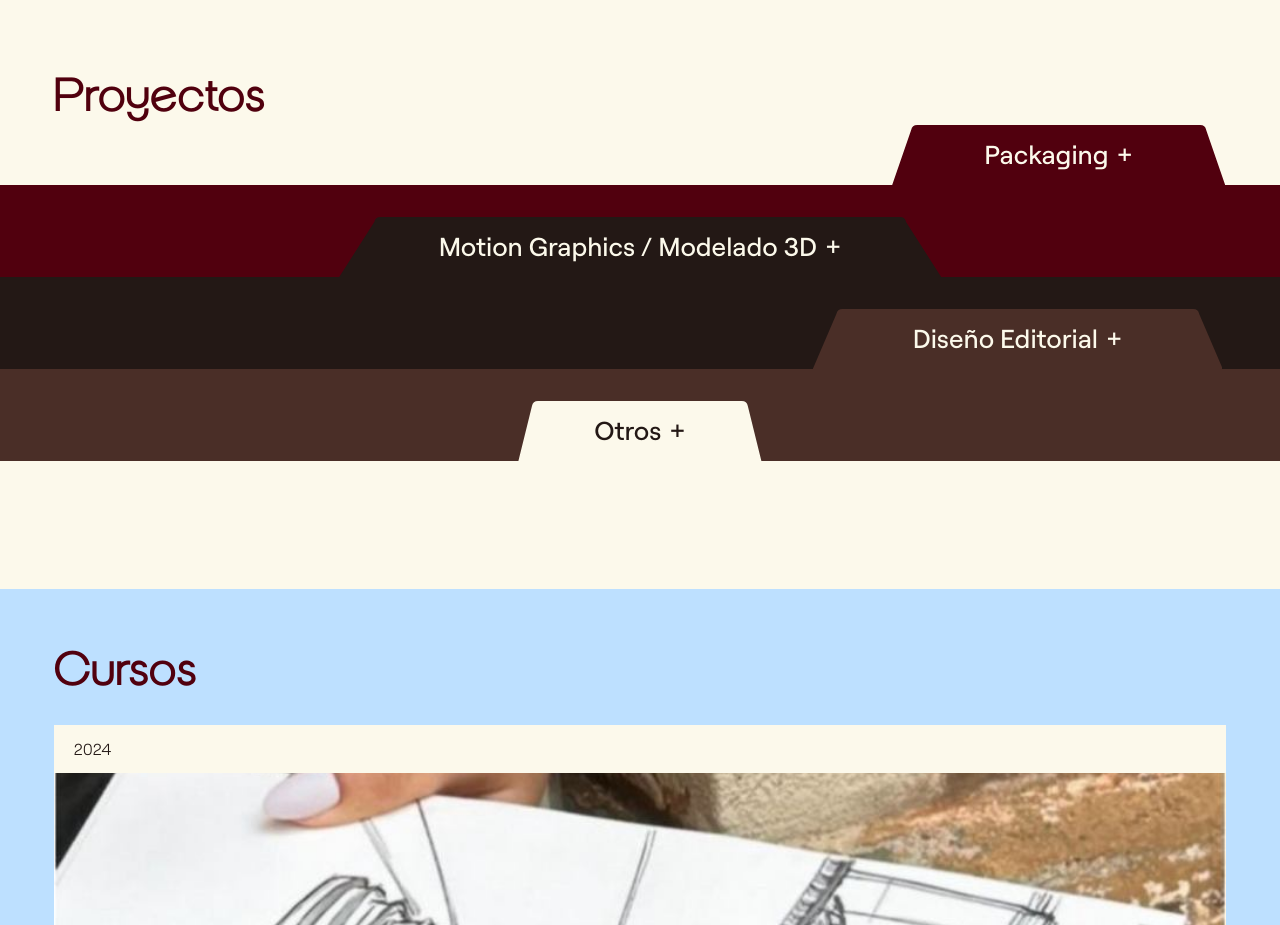
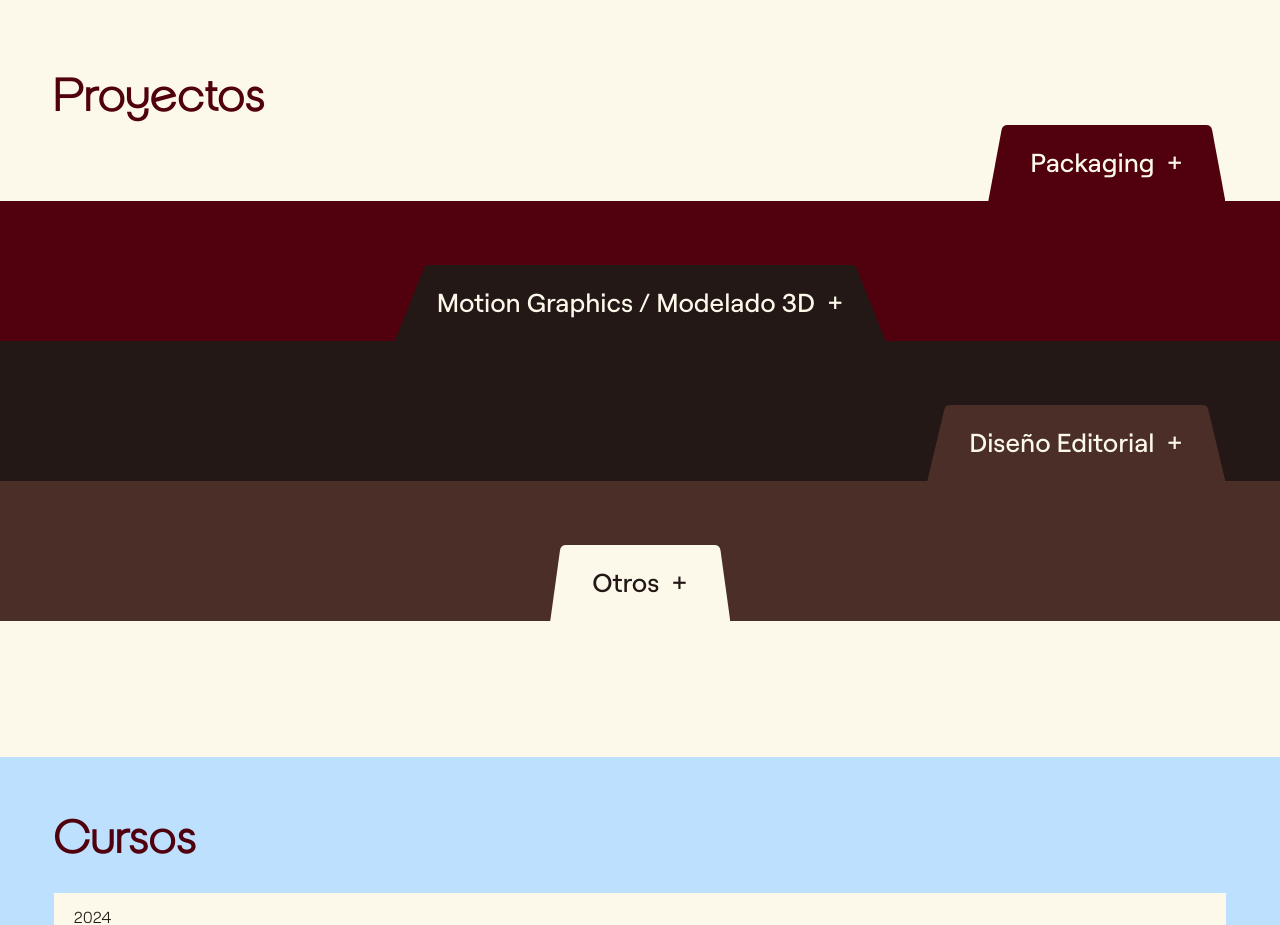
Before and after one commit to vloretc/LOTO-Landing, a plain HTML site: page index.html in a window 1280 px wide. Shown: the part 1220-2145 px from the top of the page. Drawn offline with Linux system fonts and the light colour scheme; a web font is replaced by a local one.

Commit message:
Ajustar pestañas al contenido y dar más espacio a carpetas

```diff
--- a/index.html
+++ b/index.html
@@ -19,7 +19,7 @@ if(new URLSearchParams(location.search).get('preview')==='mobile'){
 <meta name="viewport" content="width=device-width, initial-scale=1">
 <title>Lorena Torres | LoTo</title>
 <meta name="description" content="Portafolio de diseño gráfico de Lorena Torres.">
-<link rel="stylesheet" href="styles.css?v=jerarquia-loop-113">
+<link rel="stylesheet" href="styles.css?v=pestanas-ajustadas-115">
 <script src="script.js?v=loop-continuo-114" defer></script>
 <link rel="stylesheet" href="https://use.typekit.net/ysl6woh.css">
 </head>
--- a/styles.css
+++ b/styles.css
@@ -662,3 +662,11 @@ html{scroll-behavior:smooth;scroll-padding-top:24px}body{margin:0}button,a{-webk
 @media(max-width:1300px){#loto-full .course-grid{grid-template-columns:1fr}#loto-full .course{min-height:0}#loto-full .course img{max-height:420px;object-fit:cover}}
 @media(max-width:1100px){#loto-full .languages-pair{grid-column:1 / -1;max-width:568px}#loto-full .skills .tags{height:auto}}
 @media(max-width:650px){#loto-full{--info-heading:22px}#loto-full .course .copy h3{white-space:normal}#loto-full .languages-pair{grid-template-columns:1fr;gap:24px}#loto-full .intro-ending{display:inline}}
+
+/* Pestañas ajustadas al texto y carpetas con mayor separación. */
+#loto-full .folder{padding-top:40px}
+#loto-full .folder:first-child{padding-top:0}
+#loto-full .folder .tab{width:max-content;max-width:calc(100% - 8.6%);min-height:76px;padding:22px 42px;margin-left:auto;margin-right:4.3%;gap:12px}
+#loto-full .folder:nth-child(2) .tab,#loto-full .folder:nth-child(4) .tab{margin-inline:auto}
+#loto-full .folder .base{height:24px}
+@media(max-width:650px){#loto-full .folder{padding-top:32px}#loto-full .folder .tab{min-height:66px;padding:18px 28px;font-size:18px;text-align:center}#loto-full .folder .base{height:20px}}
```
